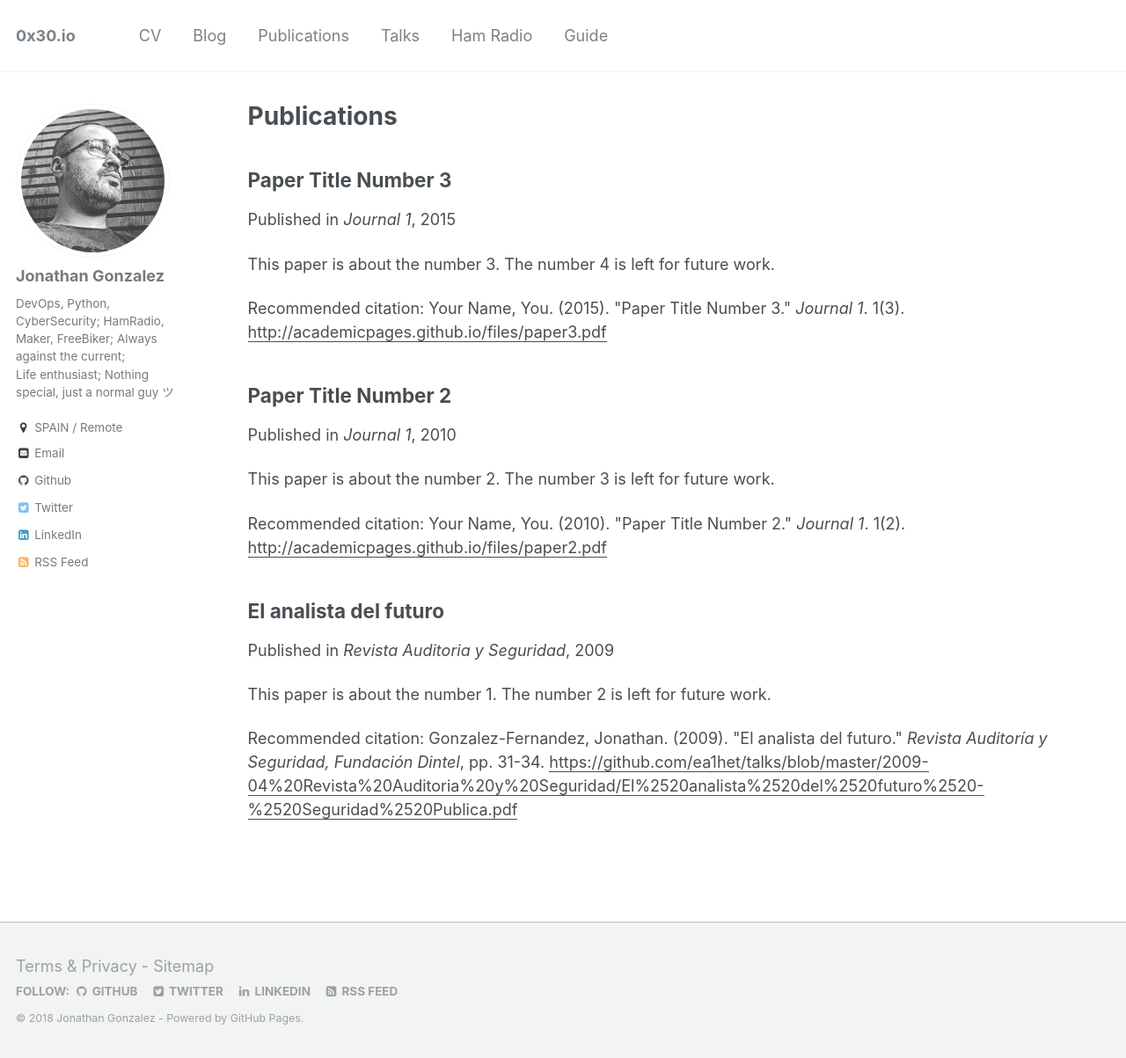
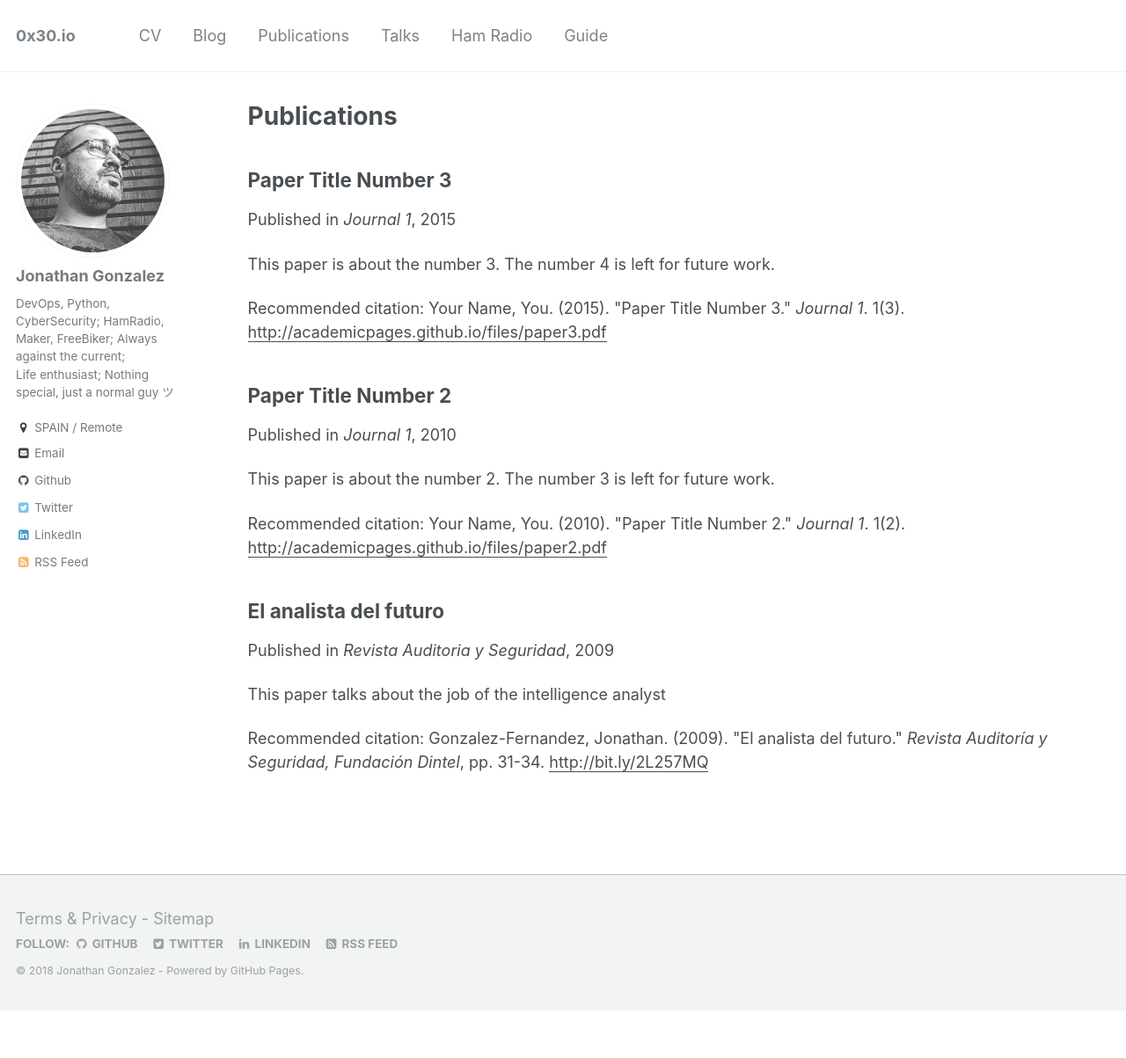
Before and after one commit to ea1het/0x30.io, a Jekyll site: the page built from _pages/publications.md, in a window 1280 px wide and 1203 px high. Shown: the whole window at 88% size. Built offline with Jekyll 4.4.1, drawn with Linux system fonts in a browser that asks for light colours.

Commit message:
evolving on how the talks are generated

```diff
--- a/_publications/2009-04-01-el-analista-del-futuro.md
+++ b/_publications/2009-04-01-el-analista-del-futuro.md
@@ -2,14 +2,14 @@
 title: "El analista del futuro"
 collection: publications
 permalink: /publication/2009-04-01-el-analista-del-futuro
-excerpt: 'This paper is about the number 1. The number 2 is left for future work.'
+excerpt: 'This paper talks about the job of the intelligence analyst'
 date: 2009-04-01
 venue: 'Revista Auditoria y Seguridad'
-paperurl: 'https://github.com/ea1het/talks/blob/master/2009-04%20Revista%20Auditoria%20y%20Seguridad/El%2520analista%2520del%2520futuro%2520-%2520Seguridad%2520Publica.pdf'
+paperurl: 'http://bit.ly/2L257MQ'
 citation: 'Gonzalez-Fernandez, Jonathan. (2009). &quot;El analista del futuro.&quot; <i>Revista Auditoría y Seguridad, Fundación Dintel</i>, pp. 31-34.'
 ---
 This paper talks about the job of the intelligence analyst.
 
-[Download paper here](https://github.com/ea1het/talks/blob/master/2009-04%20Revista%20Auditoria%20y%20Seguridad/El%2520analista%2520del%2520futuro%2520-%2520Seguridad%2520Publica.pdf)
+[Download paper here](http://bit.ly/2L257MQ)
 
 Recommended citation: Gonzalez-Fernandez, Jonathan. (2009). "El analista del futuro." <i>Revista Auditoría y Seguridad. Fundación Dintel</i>, pp. 31-34.
```
